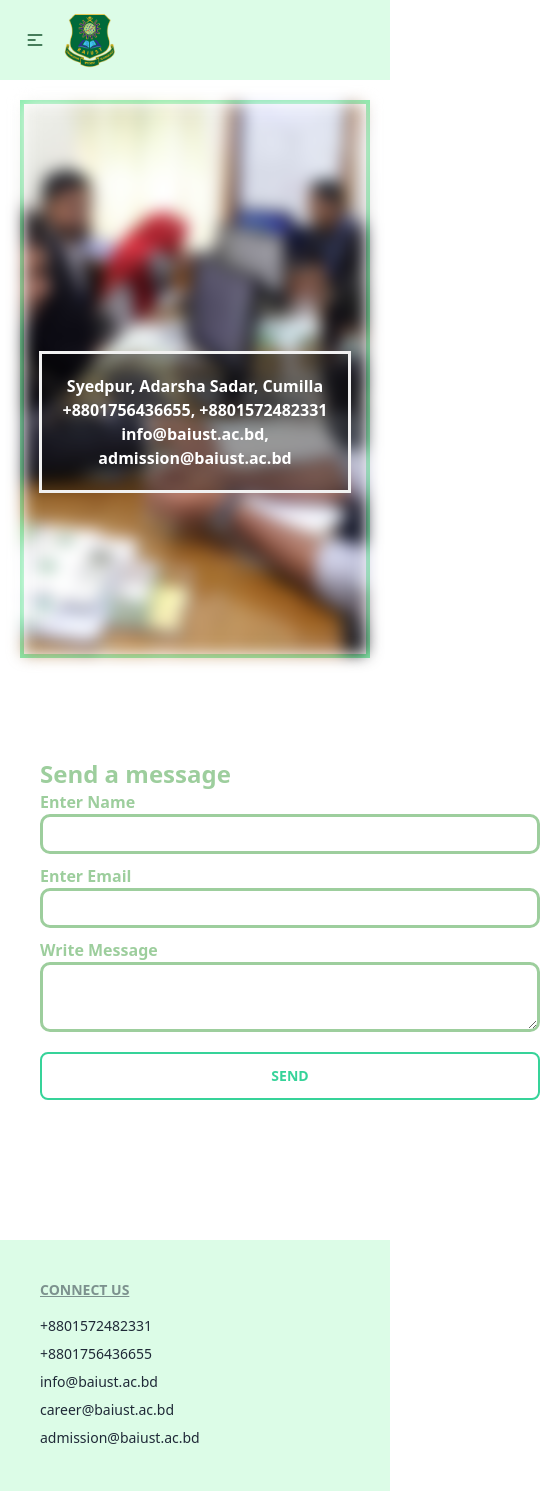
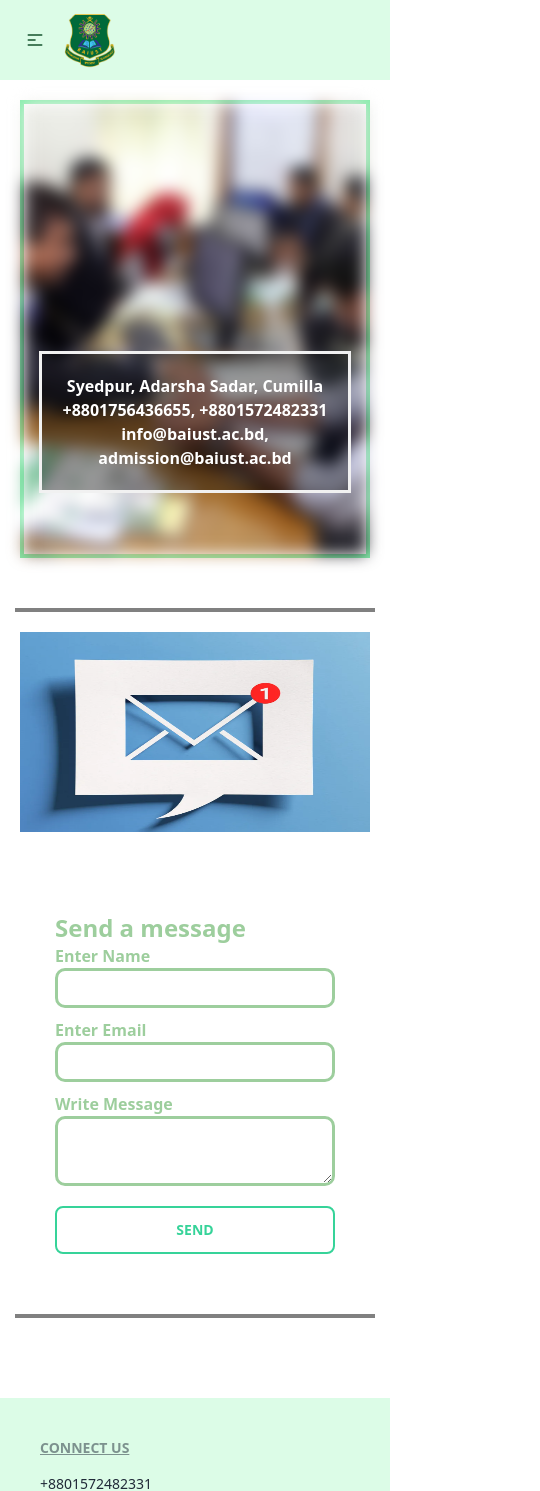
Before and after one commit to AH-Araf/Final_Year_Project_ClientSide, a React (Vite) app: page /contact in a window 390 px wide. Shown: the top 1491 px of the page, 540 px wide, since content can reach past the window. Built offline with nearby package versions, Linux system fonts and the light colour scheme.

Commit message:
Publication added

```diff
--- a/src/Pages/Contact/Contact.css
+++ b/src/Pages/Contact/Contact.css
@@ -8,7 +8,6 @@
     background-size: cover;
     filter: blur(2px);
     -webkit-filter: blur(8px);
-
 }
 
 .bg-text {
@@ -30,48 +29,58 @@
 }
 
 
-.email-heading{
+.email-heading {
     font-weight: 600;
-    color:rgb(157, 206, 157) ;
+    color: rgb(157, 206, 157);
 }
-.mail-main-section{
+
+.mail-main-section {
     display: flex;
     justify-content: space-around;
     align-items: center;
+    border-top: 6px solid gray;
+    border-bottom: 6px solid gray;
+    margin: 70px 100px;
 }
-.mail-main-section img{
+
+.mail-main-section img {
     height: 320px;
     width: 450px;
 }
-.mail-section{
+
+.mail-section {
     margin: 30px 40px;
     padding-bottom: 30px;
-    /* display: flex;
-    justify-content: center; */
+    display: flex;
+    justify-content: center;
     height: 100%;
     background-position: center;
     background-repeat: no-repeat;
     background-size: cover;
 }
-.mail-header{
+
+.mail-header {
     margin-top: 100px;
 }
-.email-from{
+
+.email-from {
     display: flex;
     flex-direction: column;
     width: 500px;
 }
-.input1{
+
+.input1 {
     color: black;
     font-weight: 400;
-    font-size:medium;
+    font-size: medium;
     height: 40px;
     border-radius: 10px;
     border: 3px solid rgb(157, 206, 157);
     padding: 0px 10px;
     margin-bottom: 10px;
 }
-.input2{
+
+.input2 {
     color: black;
     font-weight: 400;
     font-size: medium;
@@ -80,11 +89,13 @@
     border: 3px solid rgb(157, 206, 157);
     padding: 0px 10px;
 }
-.label1{
+
+.label1 {
     color: rgb(157, 206, 157);
     font-weight: 600;
 }
-.send-btn{
+
+.send-btn {
     background-color: rgb(157, 206, 157);
     width: 90px;
     height: 30px;
@@ -94,6 +105,33 @@
     font-weight: 600;
 
 }
-.send-btn:hover{
-    background-color:rgb(157, 206, 157);
+
+.send-btn:hover {
+    background-color: rgb(157, 206, 157);
 }
+
+
+@media screen and (max-width: 516px) {
+    .mail-main-section {
+        display: flex;
+        flex-direction: column;
+        justify-content: center;
+        align-items: center;
+        border-top: 4px solid gray;
+        border-bottom: 4px solid gray;
+        margin: 50px 15px;
+    }
+
+    .mail-main-section img {
+        height: 220px;
+        width: 350px;
+        padding-top: 20px;
+    }
+    .mail-section {
+        width: 280px;
+        margin: 30px 20px;
+    }
+    .bg-image {
+        height: 450px;
+    }
+}
--- a/src/Pages/Home/Banner/Banner.css
+++ b/src/Pages/Home/Banner/Banner.css
@@ -4,7 +4,7 @@
 }
 
 
-@media screen and (max-width: 480px) {
+@media screen and (max-width: 516px) {
     .slide {
         height: 220px;
         width: 100%;
--- a/src/Pages/Home/HomeDetails/HomeDetails.css
+++ b/src/Pages/Home/HomeDetails/HomeDetails.css
@@ -25,7 +25,7 @@
 }
 
 
-@media screen and (max-width: 480px){
+@media screen and (max-width: 516px){
     .home-details-sec1{
         display: flex;
         flex-direction: column;
--- a/src/Pages/Home/MarqueeText/MarqueeText.css
+++ b/src/Pages/Home/MarqueeText/MarqueeText.css
@@ -10,7 +10,7 @@
 }
 
 
-@media screen and (max-width: 480px){
+@media screen and (max-width: 516px){
     .marquee-body{
         display: flex;
         font-size: small;
--- a/src/Pages/Publications/Publications.jsx
+++ b/src/Pages/Publications/Publications.jsx
@@ -3,7 +3,7 @@
 const Publications = () => {
     return (
         <div>
-            <h1>Publications</h1>
+            <h1>Publication</h1>
         </div>
     );
 };
```
